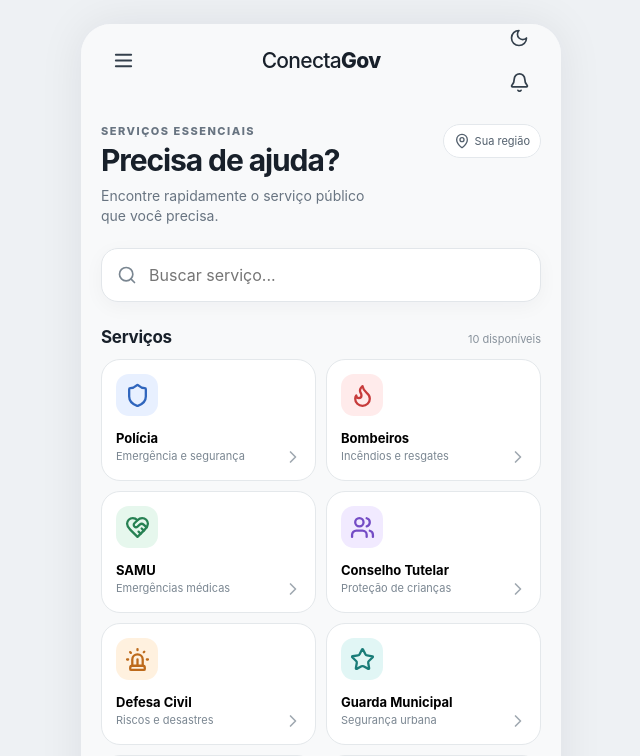
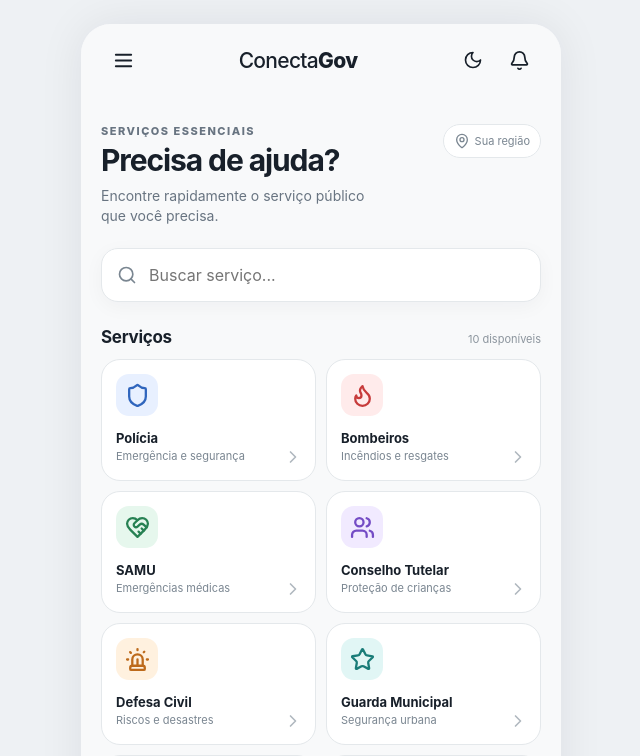
Before and after one commit to LuisEdu29/Disk-Gov, a React (Vite) app: page / in a window 1280 px wide. Shown: the top 756 px of the page, without its empty margins (319-959 px from the left). Built offline with nearby package versions, Linux system fonts and the light colour scheme.

Commit message:
Update styles.css

```diff
--- a/src/styles.css
+++ b/src/styles.css
@@ -1,11 +1,148 @@
 * { box-sizing: border-box; }
+
 :root {
   font-family: Inter, ui-sans-serif, system-ui, -apple-system, BlinkMacSystemFont, "Segoe UI", sans-serif;
-  color: #18202a;
-  background: #eef1f4;
   font-synthesis: none;
+  color-scheme: light;
+
+  --bg-page: #eef1f4;
+  --bg-frame: #f8f9fa;
+  --bg-surface: #ffffff;
+  --bg-surface-2: #f3f5f6;
+  --bg-hero-pill: #ffffff;
+
+  --text-primary: #18202a;
+  --text-secondary: #687481;
+  --text-tertiary: #7a8691;
+  --text-muted: #8b949d;
+  --text-faint: #b0b8bf;
+
+  --border-color: #e4e8eb;
+  --border-color-soft: #e7eaed;
+  --border-dashed: #d4dbe0;
+
+  --shadow-color: rgba(16, 24, 40, .08);
+  --shadow-soft: rgba(25, 35, 45, .04);
+  --shadow-card-hover: rgba(28, 37, 46, .07);
+
+  --icon-btn-hover: #e9edf0;
+  --gesture-bg: #fbfcfc;
+  --gesture-arrow-bg: #eef1f3;
+
+  --sk-base: #e9edf0;
+  --sk-highlight: #f3f5f6;
+
+  --delete-bg: #ffe8e8;
+  --delete-text: #b63737;
+
+  --topbar-bg: rgba(248, 249, 250, .92);
+  --nav-bg: rgba(255, 255, 255, .94);
+  --nav-border: #e8ebee;
+  --nav-inactive: #929ba4;
+
+  --modal-bg: #ffffff;
+  --modal-close-bg: #f3f5f6;
+  --backdrop: rgba(15, 22, 29, .42);
+  --modal-shadow: rgba(0, 0, 0, .14);
+
+  --toast-bg: #18202a;
+  --toast-text: #ffffff;
+
+  --primary-btn-bg: #18202a;
+  --primary-btn-text: #ffffff;
+
+  --map-stripe-a: #e8edf0;
+  --map-stripe-b: #edf1f3;
+  --map-text: #75818c;
+
+  --saved-icon: #bd8b1e;
+
+  --tone-blue-bg: #e8f0ff;   --tone-blue-fg: #2f65bd;
+  --tone-red-bg: #ffebeb;    --tone-red-fg: #c73b3b;
+  --tone-green-bg: #e6f7ed;  --tone-green-fg: #278153;
+  --tone-purple-bg: #f1eaff; --tone-purple-fg: #744cc5;
+  --tone-orange-bg: #fff1df; --tone-orange-fg: #bd6a1b;
+  --tone-teal-bg: #e1f6f5;   --tone-teal-fg: #197c78;
+  --tone-indigo-bg: #e8eaff; --tone-indigo-fg: #4c56c5;
+  --tone-pink-bg: #ffe7f1;   --tone-pink-fg: #c23b7c;
+  --tone-yellow-bg: #fff8db; --tone-yellow-fg: #a3821b;
+  --tone-cyan-bg: #e0f7fb;   --tone-cyan-fg: #1a7f95;
 }
-body { margin: 0; min-width: 320px; }
+
+[data-theme="dark"] {
+  color-scheme: dark;
+
+  --bg-page: #0f1216;
+  --bg-frame: #14181d;
+  --bg-surface: #1b2027;
+  --bg-surface-2: #20262d;
+  --bg-hero-pill: #1b2027;
+
+  --text-primary: #eef1f4;
+  --text-secondary: #a7b0b9;
+  --text-tertiary: #939da6;
+  --text-muted: #7d858d;
+  --text-faint: #5c636b;
+
+  --border-color: #2a3138;
+  --border-color-soft: #262c33;
+  --border-dashed: #333b43;
+
+  --shadow-color: rgba(0, 0, 0, .45);
+  --shadow-soft: rgba(0, 0, 0, .28);
+  --shadow-card-hover: rgba(0, 0, 0, .35);
+
+  --icon-btn-hover: #262c33;
+  --gesture-bg: #181d23;
+  --gesture-arrow-bg: #232a31;
+
+  --sk-base: #232a31;
+  --sk-highlight: #2b333b;
+
+  --delete-bg: #3a2020;
+  --delete-text: #ff8a8a;
+
+  --topbar-bg: rgba(20, 24, 29, .85);
+  --nav-bg: rgba(20, 24, 29, .92);
+  --nav-border: #262c33;
+  --nav-inactive: #6d7680;
+
+  --modal-bg: #1b2027;
+  --modal-close-bg: #262c33;
+  --backdrop: rgba(0, 0, 0, .6);
+  --modal-shadow: rgba(0, 0, 0, .5);
+
+  --toast-bg: #eef1f4;
+  --toast-text: #14181d;
+
+  --primary-btn-bg: #eef1f4;
+  --primary-btn-text: #14181d;
+
+  --map-stripe-a: #1b2127;
+  --map-stripe-b: #1f262d;
+  --map-text: #939da6;
+
+  --saved-icon: #e0b64a;
+
+  --tone-blue-bg: rgba(72, 124, 224, .18);   --tone-blue-fg: #8fb3ff;
+  --tone-red-bg: rgba(224, 90, 90, .18);     --tone-red-fg: #ff9a9a;
+  --tone-green-bg: rgba(60, 170, 110, .18);  --tone-green-fg: #7fe3ab;
+  --tone-purple-bg: rgba(140, 100, 220, .18);--tone-purple-fg: #c3a8ff;
+  --tone-orange-bg: rgba(220, 150, 60, .18); --tone-orange-fg: #ffc27a;
+  --tone-teal-bg: rgba(40, 160, 155, .18);   --tone-teal-fg: #7fe0da;
+  --tone-indigo-bg: rgba(90, 100, 220, .2);  --tone-indigo-fg: #aab3ff;
+  --tone-pink-bg: rgba(210, 70, 140, .2);    --tone-pink-fg: #ff9ecb;
+  --tone-yellow-bg: rgba(200, 160, 40, .2);  --tone-yellow-fg: #f0d878;
+  --tone-cyan-bg: rgba(40, 170, 190, .2);    --tone-cyan-fg: #7fe6f5;
+}
+
+body {
+  margin: 0;
+  min-width: 320px;
+  background: var(--bg-page);
+  color: var(--text-primary);
+  transition: background-color .25s ease, color .25s ease;
+}
 button, input { font: inherit; }
 button { cursor: pointer; }
 
@@ -13,16 +150,17 @@ button { cursor: pointer; }
   min-height: 100vh;
   display: flex;
   justify-content: center;
-  background: #eef1f4;
+  background: var(--bg-page);
 }
 .mobile-frame {
   width: min(100%, 480px);
   min-height: 100vh;
-  background: #f8f9fa;
+  background: var(--bg-frame);
   position: relative;
   overflow-x: hidden;
   padding-bottom: 88px;
-  box-shadow: 0 0 45px rgba(16, 24, 40, .08);
+  box-shadow: 0 0 45px var(--shadow-color);
+  transition: background-color .25s ease;
 }
 .topbar {
   height: 72px;
@@ -30,104 +168,111 @@ button { cursor: pointer; }
   display: flex;
   align-items: center;
   justify-content: space-between;
-  background: rgba(248,249,250,.92);
+  background: var(--topbar-bg);
   backdrop-filter: blur(14px);
   position: sticky;
   top: 0;
   z-index: 5;
 }
-.brand { font-size: 21px; letter-spacing: -.7px; }
+.topbar-actions { display: flex; align-items: center; gap: 2px; }
+.brand { font-size: 21px; letter-spacing: -.7px; color: var(--text-primary); }
 .brand b { font-weight: 800; }
 .brand span { font-weight: 500; }
 .icon-btn, .modal-close {
   border: 0; background: transparent; width: 44px; height: 44px;
-  display: grid; place-items: center; border-radius: 14px; color: #34404c;
+  display: grid; place-items: center; border-radius: 14px; color: var(--text-primary);
+  transition: background-color .15s ease, color .15s ease;
 }
-.icon-btn:hover { background: #e9edf0; }
+.icon-btn:hover { background: var(--icon-btn-hover); }
 
 .content { padding: 14px 20px 24px; }
 .hero { display:flex; justify-content:space-between; gap:12px; align-items:flex-start; margin: 14px 0 22px; }
-.eyebrow { font-size: 11px; letter-spacing: 1.5px; font-weight: 800; color:#687481; margin:0 0 7px; }
-h1 { font-size: 30px; line-height: 1.05; letter-spacing:-1.1px; margin:0 0 9px; }
-.hero-copy { color:#687481; line-height:1.45; margin:0; max-width: 270px; font-size:14px; }
-.location-pill { flex:none; background:#fff; border:1px solid #e4e8ec; border-radius:999px; padding:8px 10px; font-size:11px; display:flex; gap:5px; align-items:center; color:#53606d; }
+.eyebrow { font-size: 11px; letter-spacing: 1.5px; font-weight: 800; color: var(--text-secondary); margin:0 0 7px; }
+h1 { font-size: 30px; line-height: 1.05; letter-spacing:-1.1px; margin:0 0 9px; color: var(--text-primary); }
+.hero-copy { color: var(--text-secondary); line-height:1.45; margin:0; max-width: 270px; font-size:14px; }
+.location-pill { flex:none; background: var(--bg-hero-pill); border:1px solid var(--border-color); border-radius:999px; padding:8px 10px; font-size:11px; display:flex; gap:5px; align-items:center; color: var(--text-tertiary); }
 .search-box {
-  height: 54px; background:#fff; border:1px solid #e2e6ea; border-radius:17px;
-  display:flex; align-items:center; gap:10px; padding:0 15px; color:#7a8691;
-  box-shadow: 0 5px 20px rgba(25,35,45,.04);
+  height: 54px; background: var(--bg-surface); border:1px solid var(--border-color); border-radius:17px;
+  display:flex; align-items:center; gap:10px; padding:0 15px; color: var(--text-tertiary);
+  box-shadow: 0 5px 20px var(--shadow-soft);
 }
-.search-box input { flex:1; min-width:0; border:0; outline:0; background:transparent; color:#18202a; }
-.search-box button { border:0; background:transparent; color:#78838e; display:grid; place-items:center; }
+.search-box input { flex:1; min-width:0; border:0; outline:0; background:transparent; color: var(--text-primary); }
+.search-box button { border:0; background:transparent; color: var(--text-tertiary); display:grid; place-items:center; }
 
 .section-heading { display:flex; align-items:baseline; justify-content:space-between; margin:25px 0 12px; }
-.section-heading h2 { font-size:17px; margin:0; letter-spacing:-.3px; }
-.section-heading span { font-size:11px; color:#87919b; }
+.section-heading h2 { font-size:17px; margin:0; letter-spacing:-.3px; color: var(--text-primary); }
+.section-heading span { font-size:11px; color: var(--text-muted); }
 
 .service-grid { display:grid; grid-template-columns:1fr 1fr; gap:10px; }
 .service-card {
-  min-height:122px; text-align:left; border:1px solid #e4e8eb; background:#fff;
+  min-height:122px; text-align:left; border:1px solid var(--border-color); background: var(--bg-surface);
   border-radius:19px; padding:14px; display:flex; flex-direction:column; position:relative;
-  transition:box-shadow .2s, border-color .2s;
+  transition:box-shadow .2s, border-color .2s, background-color .25s;
 }
-.service-card:hover { box-shadow:0 9px 25px rgba(28,37,46,.07); border-color:#d9dee3; }
+.service-card:hover { box-shadow:0 9px 25px var(--shadow-card-hover); border-color: var(--text-faint); }
 .service-icon { width:42px; height:42px; border-radius:13px; display:grid; place-items:center; margin-bottom:14px; }
 .service-copy { display:flex; flex-direction:column; gap:4px; padding-right:18px; }
-.service-copy strong { font-size:13px; }
-.service-copy small { color:#7b8792; font-size:11px; line-height:1.25; }
-.chevron { position:absolute; right:12px; bottom:13px; color:#a0a9b1; }
-.blue .service-icon, .modal-icon.blue { background:#e8f0ff; color:#2f65bd; }
-.red .service-icon, .modal-icon.red { background:#ffebeb; color:#c73b3b; }
-.green .service-icon, .modal-icon.green { background:#e6f7ed; color:#278153; }
-.purple .service-icon, .modal-icon.purple { background:#f1eaff; color:#744cc5; }
-.orange .service-icon, .modal-icon.orange { background:#fff1df; color:#bd6a1b; }
-.teal .service-icon, .modal-icon.teal { background:#e1f6f5; color:#197c78; }
+.service-copy strong { font-size:13px; color: var(--text-primary); }
+.service-copy small { color: var(--text-tertiary); font-size:11px; line-height:1.25; }
+.chevron { position:absolute; right:12px; bottom:13px; color: var(--text-faint); }
+
+.blue .service-icon, .modal-icon.blue { background: var(--tone-blue-bg); color: var(--tone-blue-fg); }
+.red .service-icon, .modal-icon.red { background: var(--tone-red-bg); color: var(--tone-red-fg); }
+.green .service-icon, .modal-icon.green { background: var(--tone-green-bg); color: var(--tone-green-fg); }
+.purple .service-icon, .modal-icon.purple { background: var(--tone-purple-bg); color: var(--tone-purple-fg); }
+.orange .service-icon, .modal-icon.orange { background: var(--tone-orange-bg); color: var(--tone-orange-fg); }
+.teal .service-icon, .modal-icon.teal { background: var(--tone-teal-bg); color: var(--tone-teal-fg); }
+.indigo .service-icon, .modal-icon.indigo { background: var(--tone-indigo-bg); color: var(--tone-indigo-fg); }
+.pink .service-icon, .modal-icon.pink { background: var(--tone-pink-bg); color: var(--tone-pink-fg); }
+.yellow .service-icon, .modal-icon.yellow { background: var(--tone-yellow-bg); color: var(--tone-yellow-fg); }
+.cyan .service-icon, .modal-icon.cyan { background: var(--tone-cyan-bg); color: var(--tone-cyan-fg); }
 
 .gesture-hint {
-  margin-top:19px; border:1px dashed #d4dbe0; border-radius:16px; padding:11px 12px;
-  display:flex; gap:10px; align-items:center; background:#fbfcfc;
+  margin-top:19px; border:1px dashed var(--border-dashed); border-radius:16px; padding:11px 12px;
+  display:flex; gap:10px; align-items:center; background: var(--gesture-bg);
 }
-.gesture-arrow { width:34px;height:34px;border-radius:10px;background:#eef1f3;display:grid;place-items:center;font-size:20px; }
+.gesture-arrow { width:34px;height:34px;border-radius:10px;background: var(--gesture-arrow-bg);display:grid;place-items:center;font-size:20px; color: var(--text-primary); }
 .gesture-hint div:last-child { display:flex; flex-direction:column; gap:2px; }
-.gesture-hint strong { font-size:11px; }
-.gesture-hint span { font-size:10px; color:#818c96; }
+.gesture-hint strong { font-size:11px; color: var(--text-primary); }
+.gesture-hint span { font-size:10px; color: var(--text-muted); }
 
 .recent-heading { margin-top:24px; }
 .recent-list { display:flex; flex-direction:column; gap:8px; }
 .swipe-wrap { position:relative; overflow:hidden; border-radius:15px; }
-.delete-bg { position:absolute; inset:0; display:flex; justify-content:flex-end; align-items:center; gap:5px; padding-right:18px; color:#b63737; font-size:10px; font-weight:700; background:#ffe8e8; }
-.recent-item { height:63px; background:#fff; border:1px solid #e7eaed; border-radius:15px; padding:0 13px; display:flex; align-items:center; gap:11px; position:relative; z-index:1; touch-action:pan-y; }
-.recent-icon { color:#7d8893; }
+.delete-bg { position:absolute; inset:0; display:flex; justify-content:flex-end; align-items:center; gap:5px; padding-right:18px; color: var(--delete-text); font-size:10px; font-weight:700; background: var(--delete-bg); }
+.recent-item { height:63px; background: var(--bg-surface); border:1px solid var(--border-color-soft); border-radius:15px; padding:0 13px; display:flex; align-items:center; gap:11px; position:relative; z-index:1; touch-action:pan-y; }
+.recent-icon { color: var(--text-tertiary); }
 .recent-item div { display:flex; flex-direction:column; gap:3px; flex:1; }
-.recent-item strong { font-size:12px; }
-.recent-item small { color:#8b949d; font-size:10px; }
-.muted { color:#b0b8bf; }
-.empty { text-align:center; padding:22px; color:#8b949d; font-size:12px; background:#fff; border-radius:15px; }
+.recent-item strong { font-size:12px; color: var(--text-primary); }
+.recent-item small { color: var(--text-muted); font-size:10px; }
+.muted { color: var(--text-faint); }
+.empty { text-align:center; padding:22px; color: var(--text-muted); font-size:12px; background: var(--bg-surface); border-radius:15px; }
 
 .bottom-nav {
-  position:fixed; bottom:0; width:min(100%,480px); height:76px; background:rgba(255,255,255,.94);
-  backdrop-filter:blur(15px); border-top:1px solid #e8ebee; display:grid; grid-template-columns:repeat(3,1fr);
+  position:fixed; bottom:0; width:min(100%,480px); height:76px; background: var(--nav-bg);
+  backdrop-filter:blur(15px); border-top:1px solid var(--nav-border); display:grid; grid-template-columns:repeat(3,1fr);
   z-index:10; padding-bottom:env(safe-area-inset-bottom);
 }
-.bottom-nav button { border:0; background:transparent; color:#929ba4; display:flex; flex-direction:column; align-items:center; justify-content:center; gap:4px; font-size:10px; }
-.bottom-nav button.active { color:#18202a; font-weight:700; }
+.bottom-nav button { border:0; background:transparent; color: var(--nav-inactive); display:flex; flex-direction:column; align-items:center; justify-content:center; gap:4px; font-size:10px; }
+.bottom-nav button.active { color: var(--text-primary); font-weight:700; }
 .bottom-nav button.active svg { stroke-width:2.5; }
 
-.modal-backdrop { position:fixed; inset:0; background:rgba(15,22,29,.42); z-index:20; display:flex; align-items:flex-end; justify-content:center; }
-.service-modal { width:min(100%,480px); background:#fff; border-radius:28px 28px 0 0; padding:25px 22px 30px; position:relative; box-shadow:0 -10px 40px rgba(0,0,0,.14); }
-.modal-close { position:absolute; right:12px; top:12px; background:#f3f5f6; }
+.modal-backdrop { position:fixed; inset:0; background: var(--backdrop); z-index:20; display:flex; align-items:flex-end; justify-content:center; }
+.service-modal { width:min(100%,480px); background: var(--modal-bg); border-radius:28px 28px 0 0; padding:25px 22px 30px; position:relative; box-shadow:0 -10px 40px var(--modal-shadow); }
+.modal-close { position:absolute; right:12px; top:12px; background: var(--modal-close-bg); }
 .modal-icon { width:58px;height:58px;border-radius:17px;display:grid;place-items:center;margin-bottom:18px; }
-.service-modal h2 { margin:0 0 8px; font-size:25px; }
-.service-modal p:not(.eyebrow) { color:#6f7a85; font-size:13px; line-height:1.55; margin:0 0 18px; }
-.number-box { border:1px solid #e4e8eb; border-radius:15px; padding:12px 14px; display:flex; justify-content:space-between; align-items:center; margin-bottom:12px; }
-.number-box span { font-size:11px;color:#7c8791; }
-.number-box strong { font-size:21px; letter-spacing:.5px; }
-.primary-btn { width:100%; border:0; border-radius:15px; min-height:52px; background:#18202a; color:#fff; font-weight:700; display:flex; align-items:center; justify-content:center; gap:8px; }
+.service-modal h2 { margin:0 0 8px; font-size:25px; color: var(--text-primary); }
+.service-modal p:not(.eyebrow) { color: var(--text-secondary); font-size:13px; line-height:1.55; margin:0 0 18px; }
+.number-box { border:1px solid var(--border-color); border-radius:15px; padding:12px 14px; display:flex; justify-content:space-between; align-items:center; margin-bottom:12px; }
+.number-box span { font-size:11px;color: var(--text-tertiary); }
+.number-box strong { font-size:21px; letter-spacing:.5px; color: var(--text-primary); }
+.primary-btn { width:100%; border:0; border-radius:15px; min-height:52px; background: var(--primary-btn-bg); color: var(--primary-btn-text); font-weight:700; display:flex; align-items:center; justify-content:center; gap:8px; }
 
-.toast { position:fixed; left:50%; transform:translateX(-50%); bottom:88px; z-index:30; background:#18202a; color:#fff; padding:10px 14px; border-radius:999px; font-size:11px; box-shadow:0 8px 24px rgba(0,0,0,.2); display:flex; align-items:center; gap:7px; white-space:nowrap; }
-.toast-check { width:19px;height:19px;border-radius:50%;background:#fff;color:#18202a;display:grid;place-items:center;font-size:12px;font-weight:900; }
+.toast { position:fixed; left:50%; transform:translateX(-50%); bottom:88px; z-index:30; background: var(--toast-bg); color: var(--toast-text); padding:10px 14px; border-radius:999px; font-size:11px; box-shadow:0 8px 24px rgba(0,0,0,.2); display:flex; align-items:center; gap:7px; white-space:nowrap; }
+.toast-check { width:19px;height:19px;border-radius:50%;background: var(--toast-text); color: var(--toast-bg); display:grid;place-items:center;font-size:12px;font-weight:900; }
 
 .skeleton-screen { padding:24px 20px; }
-.sk { background:linear-gradient(90deg,#e9edf0 25%,#f3f5f6 50%,#e9edf0 75%); background-size:200% 100%; animation:shimmer 1.1s infinite; border-radius:15px; }
+.sk { background:linear-gradient(90deg, var(--sk-base) 25%, var(--sk-highlight) 50%, var(--sk-base) 75%); background-size:200% 100%; animation:shimmer 1.1s infinite; border-radius:15px; }
 .sk-head { height:38px; width:100%; margin-bottom:35px; }
 .sk-title { height:65px; width:75%; margin-bottom:22px; }
 .sk-search { height:54px; margin-bottom:24px; }
@@ -137,15 +282,15 @@ h1 { font-size: 30px; line-height: 1.05; letter-spacing:-1.1px; margin:0 0 9px;
 
 .simple-page { padding-top:30px; }
 .simple-page h1 { margin-bottom:10px; }
-.muted-text { color:#7c8791; font-size:13px; line-height:1.5; }
-.fake-map { height:330px; margin-top:22px; border-radius:24px; background:repeating-linear-gradient(45deg,#e8edf0,#e8edf0 10px,#edf1f3 10px,#edf1f3 20px); display:flex; flex-direction:column; align-items:center; justify-content:center; color:#75818c; gap:7px; text-align:center; }
+.muted-text { color: var(--text-secondary); font-size:13px; line-height:1.5; }
+.fake-map { height:330px; margin-top:22px; border-radius:24px; background: repeating-linear-gradient(45deg, var(--map-stripe-a), var(--map-stripe-a) 10px, var(--map-stripe-b) 10px, var(--map-stripe-b) 20px); display:flex; flex-direction:column; align-items:center; justify-content:center; color: var(--map-text); gap:7px; text-align:center; }
 .fake-map span { max-width:230px; font-size:11px; }
 .simple-page .primary-btn { margin-top:14px; }
-.saved-card { margin-top:20px; padding:17px; border:1px solid #e2e7ea; background:#fff; border-radius:17px; display:flex; gap:12px; align-items:center; }
-.saved-card svg { color:#bd8b1e; }
+.saved-card { margin-top:20px; padding:17px; border:1px solid var(--border-color); background: var(--bg-surface); border-radius:17px; display:flex; gap:12px; align-items:center; }
+.saved-card svg { color: var(--saved-icon); }
 .saved-card div { display:flex; flex-direction:column; gap:4px; }
-.saved-card strong { font-size:13px; }
-.saved-card span { font-size:11px;color:#818c96; }
+.saved-card strong { font-size:13px; color: var(--text-primary); }
+.saved-card span { font-size:11px;color: var(--text-muted); }
 
 @media (min-width: 700px) {
   .mobile-frame { min-height: 900px; margin: 24px 0; border-radius: 30px; overflow:hidden; }
```
